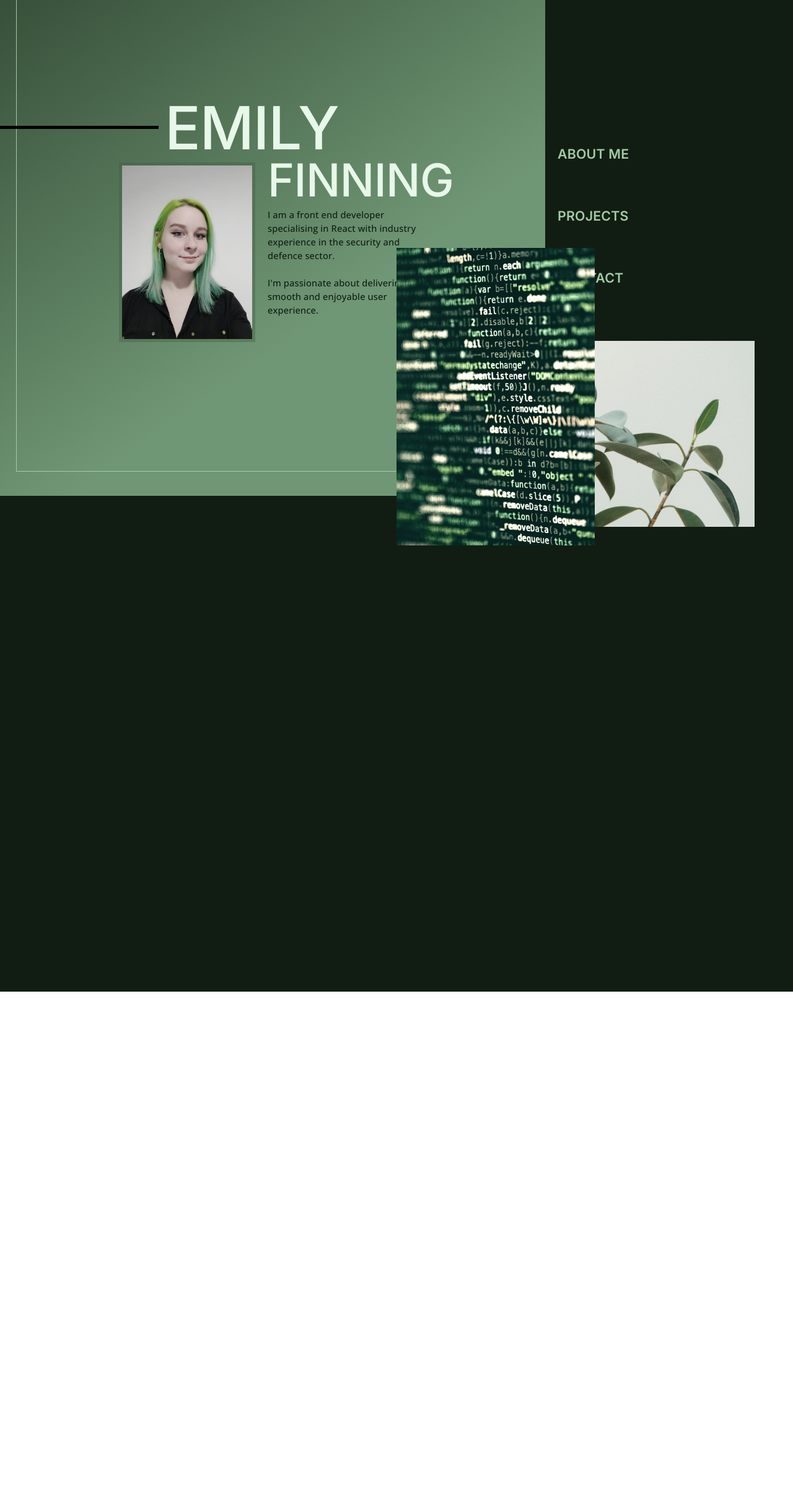
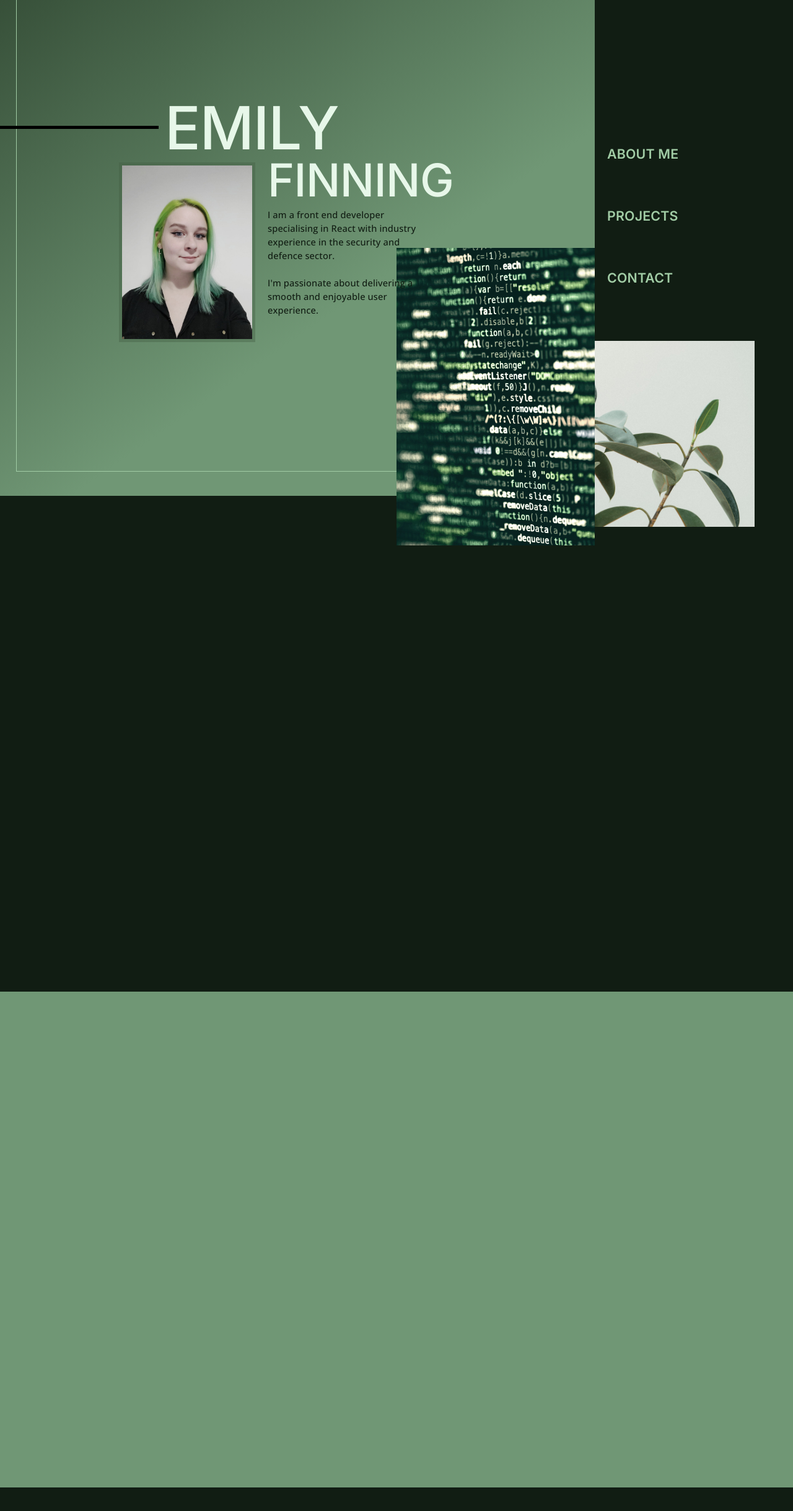
Before and after one commit to emilyfinning/emilyfinning.github.io, a React (Create React App) app: page / in a window 1280 px wide. Shown: the top 2438 px of the page at 62% size. Before the commit the page ends 1600 px from the top, so only its background shows below. Built offline with nearby package versions, Linux system fonts and the light colour scheme; a web font is replaced by a local one.

Commit message:
feat: smooth scrolling

```diff
--- a/package.json
+++ b/package.json
@@ -18,6 +18,7 @@
     "react": "^17.0.2",
     "react-dom": "^17.0.2",
     "react-scripts": "5.0.0",
+    "react-scroll": "^1.8.6",
     "typescript": "^4.6.2",
     "web-vitals": "^2.1.4"
   },
@@ -48,6 +49,7 @@
     ]
   },
   "devDependencies": {
+    "@types/react-scroll": "^1.8.3",
     "gh-pages": "^3.2.3"
   }
 }
--- a/src/Components/HeaderContent/styles.css
+++ b/src/Components/HeaderContent/styles.css
@@ -67,6 +67,7 @@
   position: relative;
   top: -15px;
   animation: 1.5s ease-out 0s 1 fadeInDesc;
+  z-index: 3;
 }
 
 .desc {
--- a/src/Components/Navigation/index.tsx
+++ b/src/Components/Navigation/index.tsx
@@ -1,17 +1,20 @@
 import React from "react";
 import { Box, Typography } from "@mui/material";
+import { Link, animateScroll as scroll } from "react-scroll";
 import "./styles.css";
 
 const Navigation: React.FC = () => {
   return (
     <Box className="nav-box">
       <Box className="nav-links">
+        <Link to="about-section" smooth="true" offset={-70}>
           <Box className="nav-link nav-link-1">
             <Box className="pusher" />
             <Typography variant="subtitle1" className="link-text">
               ABOUT ME
             </Typography>
           </Box>
+        </Link>
 
         <Box className="nav-link nav-link-2">
           <Box className="pusher" />
--- a/src/Components/Navigation/styles.css
+++ b/src/Components/Navigation/styles.css
@@ -36,7 +36,7 @@
 
 .nav-box {
   background-color: #111d13;
-  width: 400px;
+  width: 25%;
   height: 800px;
   position: absolute;
   top: 0px;
--- a/src/Pages/HomePage/index.tsx
+++ b/src/Pages/HomePage/index.tsx
@@ -23,7 +23,9 @@ const HomePage: React.FC = () => {
         alt="Some leaves"
         className="leaf-pic"
       />
-      <Box className="about-box"></Box>
+      <Box className="about-box" id="about-section"></Box>
+      <Box className="projects-box"></Box>
+      <Box className="contact-box"></Box>
     </Box>
   );
 };
--- a/src/Pages/HomePage/styles.css
+++ b/src/Pages/HomePage/styles.css
@@ -4,6 +4,16 @@
 }
 
 .about-box {
+  background-color: #111d13;
+  height: 800px;
+}
+
+.projects-box {
+  background-color: #709775;
+  height: 800px;
+}
+
+.contact-box {
   background-color: #111d13;
   height: 800px;
 }
```
Also changed, not shown: 1 other file (tests, documents, lock files or other folders). Lines whose indentation alone changed are shown as unchanged.
